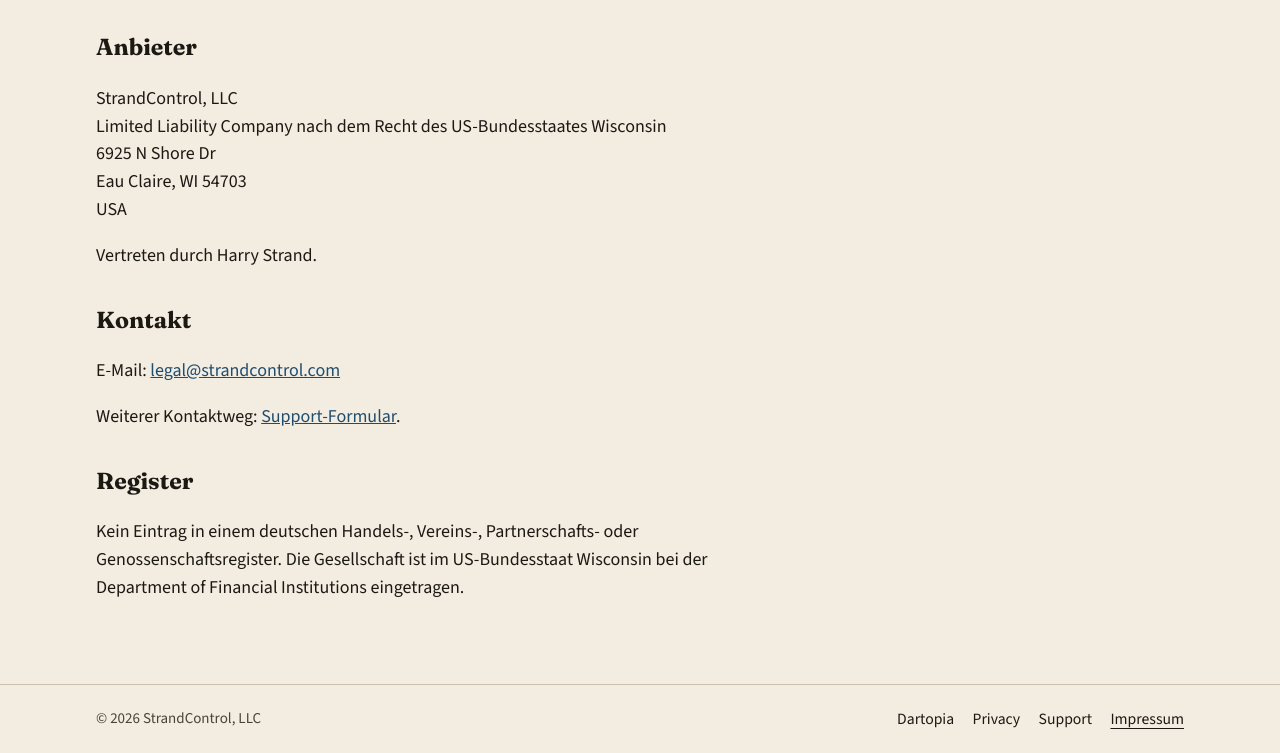
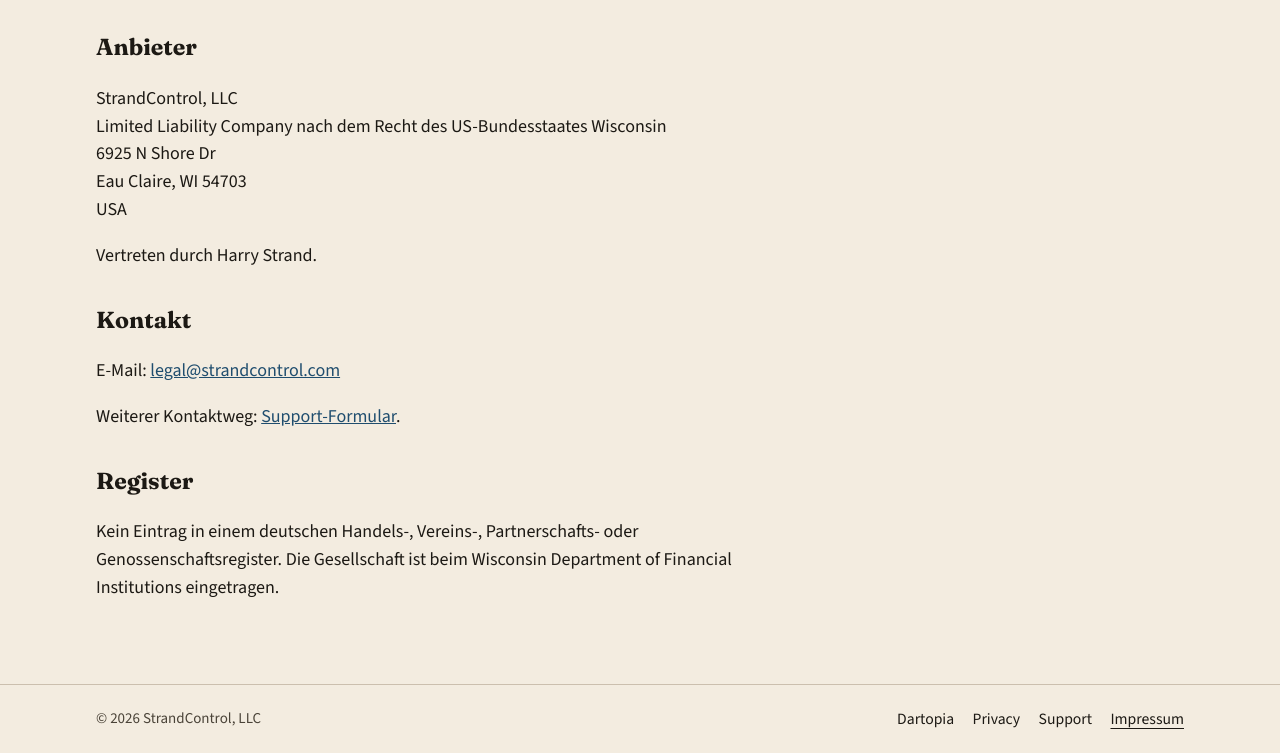
Before and after one commit to HarryStrand/strandcontrol-website, a plain HTML site: page impressum/index.html in a window 1280 px wide. Shown: the part 336-1089 px from the top of the page. Drawn offline with Linux system fonts and the light colour scheme.

Commit message:
Correct the German register sentence and remove the unused favicon.
Co-authored-by: Cursor <cursoragent@cursor.com>

```diff
--- a/impressum/index.html
+++ b/impressum/index.html
@@ -43,7 +43,7 @@
       <p>Weiterer Kontaktweg: <a href="/support">Support-Formular</a>.</p>
 
       <h2>Register</h2>
-      <p>Kein Eintrag in einem deutschen Handels-, Vereins-, Partnerschafts- oder Genossenschaftsregister. Die Gesellschaft ist im US-Bundesstaat Wisconsin bei der Department of Financial Institutions eingetragen.</p>
+      <p>Kein Eintrag in einem deutschen Handels-, Vereins-, Partnerschafts- oder Genossenschaftsregister. Die Gesellschaft ist beim Wisconsin Department of Financial Institutions eingetragen.</p>
     </div>
   </main>
 
```
Also changed, not shown: assets/favicon-32.png (deleted).
